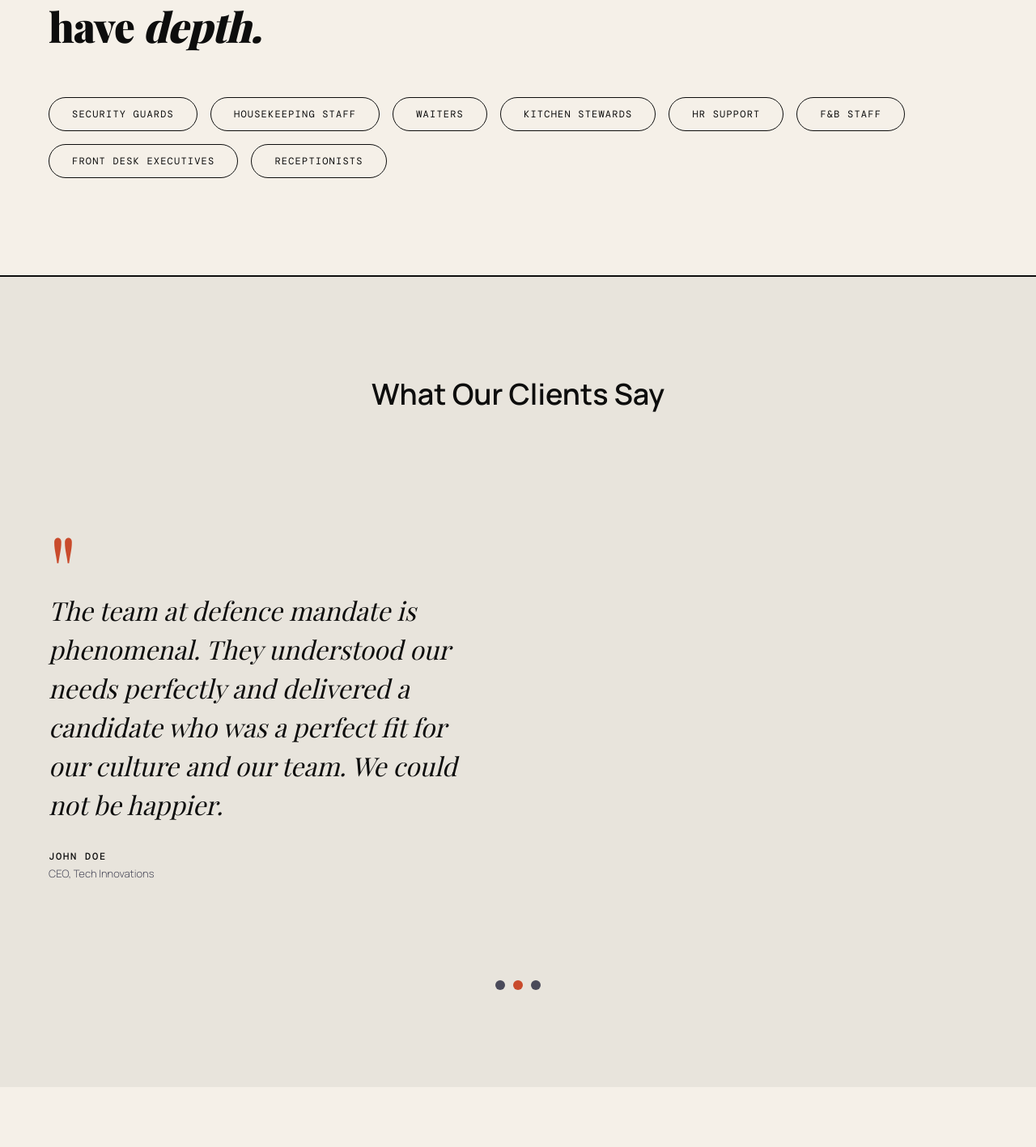
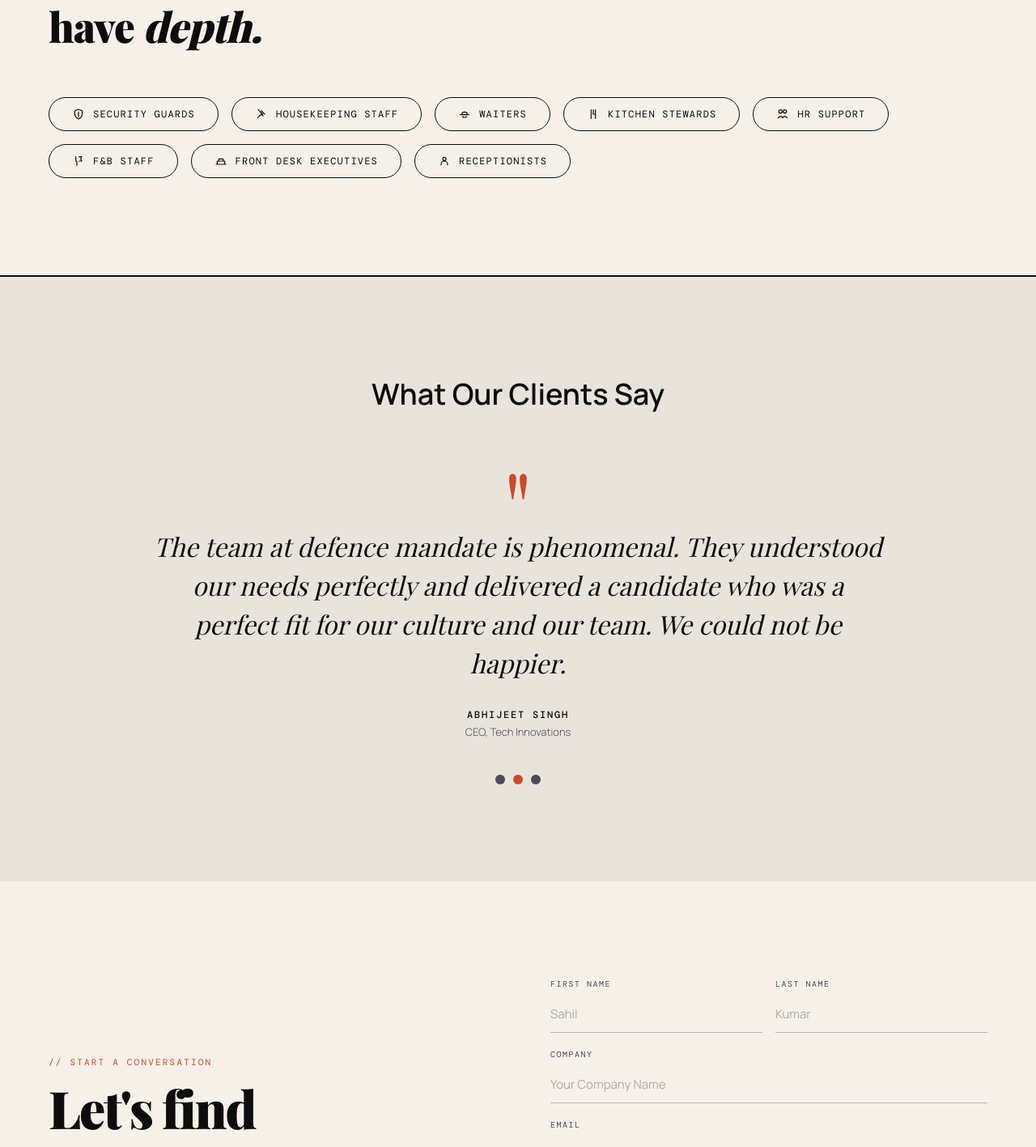
Before and after one commit to tarunsingh1271/my-defence_mandate-app, a React (Vite) app: page / in a window 1280 px wide. Shown: the part 2788-4205 px from the top of the page at 81% size. Built offline with nearby package versions, Linux system fonts and the light colour scheme; no server answers; a web font is replaced by a local one.

Commit message:
little changes to testinomials and services

```diff
--- a/src/components/Contact.tsx
+++ b/src/components/Contact.tsx
@@ -162,7 +162,7 @@ export default function Contact() {
               <input
                 className={styles.input}
                 type="text"
-                placeholder="James"
+                placeholder="Sahil"
                 value={formData.firstName}
                 onChange={(event) => handleInputChange('firstName', event.target.value)}
                 required
@@ -173,7 +173,7 @@ export default function Contact() {
               <input
                 className={styles.input}
                 type="text"
-                placeholder="Whitfield"
+                placeholder="Kumar"
                 value={formData.lastName}
                 onChange={(event) => handleInputChange('lastName', event.target.value)}
               />
@@ -184,7 +184,7 @@ export default function Contact() {
             <input
               className={styles.input}
               type="text"
-              placeholder="Meridian Capital Group"
+              placeholder="Your Company Name"
               value={formData.company}
               onChange={(event) => handleInputChange('company', event.target.value)}
             />
@@ -194,7 +194,7 @@ export default function Contact() {
             <input
               className={styles.input}
               type="email"
-              placeholder="james@meridian.com"
+              placeholder="sahil@gmail.com"
               value={formData.email}
               onChange={(event) => handleInputChange('email', event.target.value)}
               required
@@ -216,7 +216,7 @@ export default function Contact() {
             <input
               className={styles.input}
               type="text"
-              placeholder="Security guard, Housekeeper..."
+              placeholder="Security guard, Housekeeping staff..."
               value={formData.requirement}
               onChange={(event) => handleInputChange('requirement', event.target.value)}
               required
--- a/src/components/Industries.module.css
+++ b/src/components/Industries.module.css
@@ -32,6 +32,14 @@
   flex-wrap: wrap;
   gap: 16px;
   margin-top: 48px;
+  align-items: flex-start;
+}
+
+.roleItem {
+  display: flex;
+  flex-direction: column;
+  align-items: flex-start;
+  gap: 10px;
 }
 
 .tag {
@@ -39,6 +47,9 @@
   background: transparent;
   padding: 12px 28px;
   border-radius: 100px;
+  display: inline-flex;
+  align-items: center;
+  gap: 10px;
   font-family: 'DM Mono', monospace;
   font-size: 12px;
   letter-spacing: 0.1em;
@@ -46,6 +57,17 @@
   color: var(--ink);
   cursor: none;
   transition: all 0.2s;
+}
+
+.tagIcon {
+  width: 16px;
+  height: 16px;
+  stroke: currentColor;
+  stroke-width: 1.8;
+  stroke-linecap: round;
+  stroke-linejoin: round;
+  fill: none;
+  flex-shrink: 0;
 }
 
 .tag:hover {
@@ -59,8 +81,38 @@
   color: var(--cream);
 }
 
+.inlineDetails {
+  border: 1.5px solid var(--ink);
+  border-radius: 14px;
+  padding: 14px 16px;
+  background: var(--cream);
+  max-width: 420px;
+  animation: inlineFade 0.25s ease-out;
+}
+
+.detailsText {
+  font-size: 15px;
+  line-height: 1.7;
+  color: var(--ink);
+}
+
+@keyframes inlineFade {
+  from {
+    opacity: 0;
+    transform: translateY(6px);
+  }
+  to {
+    opacity: 1;
+    transform: translateY(0);
+  }
+}
+
 @media (max-width: 1024px) {
   .industries {
     padding: 80px 30px;
   }
+
+  .inlineDetails {
+    max-width: 100%;
+  }
 }
--- a/src/components/Industries.tsx
+++ b/src/components/Industries.tsx
@@ -1,11 +1,105 @@
-import { useState } from 'react'
+import { useState, type ReactNode } from 'react'
 import styles from './Industries.module.css'
 
-const tags = ['Security Guards', 'Housekeeping Staff', 'Waiters', 'Kitchen Stewards', 'HR Support',
-  'F&B Staff', 'Front Desk Executives', 'Receptionists']
+type Role = {
+  label: string
+  icon: ReactNode
+  description: string
+}
+
+const roles: Role[] = [
+  {
+    label: 'Security Guards',
+    icon: (
+      <path
+        d="M12 3l7 3v5c0 5-3.5 8.5-7 10-3.5-1.5-7-5-7-10V6l7-3zm0 5v9"
+        fill="none"
+      />
+    ),
+    description:
+      'Our security guards are trained for access control, incident response, and property surveillance. They maintain calm, visible protection and follow strict SOPs for every shift.',
+  },
+  {
+    label: 'Housekeeping Staff',
+    icon: (
+      <path
+        d="M6 4l8 8M12 6l6 6M5 19l7-7m0 0l3 3m-3-3l-3 3"
+        fill="none"
+      />
+    ),
+    description:
+      'Our housekeeping teams deliver consistent hygiene, deep cleaning, and daily upkeep across offices and facilities. They follow checklist-driven routines to keep spaces spotless and guest-ready.',
+  },
+  {
+    label: 'Waiters',
+    icon: (
+      <path
+        d="M4 13h16M7 13a5 5 0 0 1 10 0m-2 3v2H9v-2"
+        fill="none"
+      />
+    ),
+    description:
+      'Our waiters are skilled in service etiquette, order coordination, and guest engagement. They ensure smooth table service, fast turnaround, and a polished dining experience.',
+  },
+  {
+    label: 'Kitchen Stewards',
+    icon: (
+      <path
+        d="M8 4v16M12 4v8M16 4v16M12 12h4"
+        fill="none"
+      />
+    ),
+    description:
+      'Our kitchen stewards support back-of-house operations through sanitation, utensil handling, and workflow support. They help maintain compliance, speed, and cleanliness during peak hours.',
+  },
+  {
+    label: 'HR Support',
+    icon: (
+      <path
+        d="M8 10a3 3 0 1 1 0-6 3 3 0 0 1 0 6zm8 0a3 3 0 1 1 0-6 3 3 0 0 1 0 6zM3.5 19a5 5 0 0 1 9 0M11.5 19a5 5 0 0 1 9 0"
+        fill="none"
+      />
+    ),
+    description:
+      'Our HR support professionals handle onboarding, attendance coordination, and employee documentation with accuracy. They improve internal processes and strengthen workforce communication.',
+  },
+  {
+    label: 'F&B Staff',
+    icon: (
+      <path
+        d="M7 4v7a2 2 0 0 0 2 2v7M13 4h5l-2 4 2 4h-5"
+        fill="none"
+      />
+    ),
+    description:
+      'Our F&B staff combine hospitality standards with operational discipline for banquets, cafes, and corporate dining. They manage preparation, service flow, and guest satisfaction end to end.',
+  },
+  {
+    label: 'Front Desk Executives',
+    icon: (
+      <path
+        d="M3 18h18M5 18v-6h14v6M8 12V8h8v4"
+        fill="none"
+      />
+    ),
+    description:
+      'Our front desk executives create strong first impressions through professional communication and visitor handling. They manage calls, coordination, and reception tasks with reliability.',
+  },
+  {
+    label: 'Receptionists',
+    icon: (
+      <path
+        d="M12 5a3 3 0 1 1 0 6 3 3 0 0 1 0-6zm-6 14v-1a6 6 0 0 1 12 0v1"
+        fill="none"
+      />
+    ),
+    description:
+      'Our receptionists handle front-office interactions, scheduling, and guest support with a warm, organized approach. They keep communication seamless while ensuring a welcoming environment.',
+  },
+]
 
 export default function Industries() {
-  const [active, setActive] = useState('Technology')
+  const [active, setActive] = useState<string | null>(null)
 
   return (
     <section className={styles.industries} id="industries">
@@ -16,14 +110,30 @@ export default function Industries() {
         </h2>
       </div>
       <div className={`${styles.tags} reveal`}>
-        {tags.map(tag => (
-          <button
-            key={tag}
-            className={`${styles.tag} cursorTarget ${active === tag ? styles.active : ''}`}
-            onClick={() => setActive(tag)}
-          >
-            {tag}
-          </button>
+        {roles.map((role) => (
+          <div key={role.label} className={styles.roleItem}>
+            <button
+              className={`${styles.tag} cursorTarget ${active === role.label ? styles.active : ''}`}
+              onClick={() =>
+                setActive((prev) => (prev === role.label ? null : role.label))
+              }
+            >
+              <svg
+                className={styles.tagIcon}
+                viewBox="0 0 24 24"
+                aria-hidden="true"
+                focusable="false"
+              >
+                {role.icon}
+              </svg>
+              <span>{role.label}</span>
+            </button>
+            {active === role.label && (
+              <div className={styles.inlineDetails}>
+                <p className={styles.detailsText}>{role.description}</p>
+              </div>
+            )}
+          </div>
         ))}
       </div>
     </section>
--- a/src/components/Testimonial.module.css
+++ b/src/components/Testimonial.module.css
@@ -2,10 +2,16 @@
   background: var(--fog);
   padding: 120px 60px;
   display: grid;
-  grid-template-columns: 1fr 1fr;
-  gap: 80px;
+  grid-template-columns: 1fr;
+  gap: 24px;
   align-items: center;
+  justify-items: center;
   border-top: 2px solid var(--ink);
+}
+
+.content {
+  max-width: 900px;
+  text-align: center;
 }
 
 .heading {
@@ -21,7 +27,7 @@
   font-size: 120px;
   line-height: 0.8;
   color: var(--rust);
-  margin-bottom: 0;
+  margin: 0 auto;
 }
 
 .quoteText {
@@ -36,6 +42,7 @@
 
 .quoteAuthor {
   margin-top: 32px;
+  text-align: center;
 }
 
 .authorName {
@@ -64,29 +71,6 @@
   to {
     opacity: 1;
   }
-}
-
-.visual {
-  position: relative;
-  height: 480px;
-}
-
-.visual img {
-  width: 100%;
-  height: 100%;
-  object-fit: cover;
-  filter: grayscale(30%);
-}
-
-.visual::before {
-  content: '';
-  position: absolute;
-  top: -20px;
-  right: -20px;
-  width: 100%;
-  height: 100%;
-  border: 2px solid var(--rust);
-  z-index: -1;
 }
 
 .dots {
@@ -133,10 +117,6 @@
 
 @media (max-width: 1024px) {
   .testimonial {
-    grid-template-columns: 1fr;
     padding: 80px 30px;
   }
-  .visual {
-    display: none;
-  }
 }
--- a/src/components/Testimonial.tsx
+++ b/src/components/Testimonial.tsx
@@ -4,26 +4,20 @@ import styles from './Testimonial.module.css'
 const testimonials = [
   {
     quote: "Defence mandate didn't just fill the role — they found someone who has genuinely changed the trajectory of our company. The calibre of their process is unlike any recruiter we've worked with.",
-    author: 'Sarah Whitmore',
+    author: 'Sahil Kumar',
     role: 'Chief People Officer, Meridian Capital Group',
-    image:
-      'https://images.unsplash.com/photo-1560250097-0b93528c311a?w=600&q=80',
   },
   {
     quote:
       'The team at defence mandate is phenomenal. They understood our needs perfectly and delivered a candidate who was a perfect fit for our culture and our team. We could not be happier.',
-    author: 'John Doe',
+    author: 'Abhijeet Singh',
     role: 'CEO, Tech Innovations',
-    image:
-      'https://images.unsplash.com/photo-1507003211169-0a1dd7228f2d?w=600&q=80',
   },
   {
     quote:
       "Working with defence mandate has been a game-changer for us. Their dedication and expertise in finding top talent is unmatched. I would recommend them to anyone looking to build a strong team.",
-    author: 'Jane Smith',
+    author: 'Priya Desai',
     role: 'CTO, Future Solutions',
-    image:
-      'https://images.unsplash.com/photo-1494790108377-be9c29b29330?w=600&q=80',
   },
 ]
 
@@ -72,16 +66,13 @@ export default function Testimonial() {
       onMouseLeave={() => setIsPaused(false)}
     >
       <h2 className={styles.heading}>What Our Clients Say</h2>
-      <div className={`${styles.fade}`} key={currentIndex}>
+      <div className={`${styles.content} ${styles.fade}`} key={currentIndex}>
         <div className={styles.quoteMark}>"</div>
         <p className={styles.quoteText}>{currentTestimonial.quote}</p>
         <div className={styles.quoteAuthor}>
           <p className={styles.authorName}>{currentTestimonial.author}</p>
           <p className={styles.authorRole}>{currentTestimonial.role}</p>
         </div>
-      </div>
-      <div className={`${styles.visual} ${styles.fade}`} key={currentIndex + 'img'}>
-        <img src={currentTestimonial.image} alt="Client" />
       </div>
 
       <div className={styles.dots}>
```
